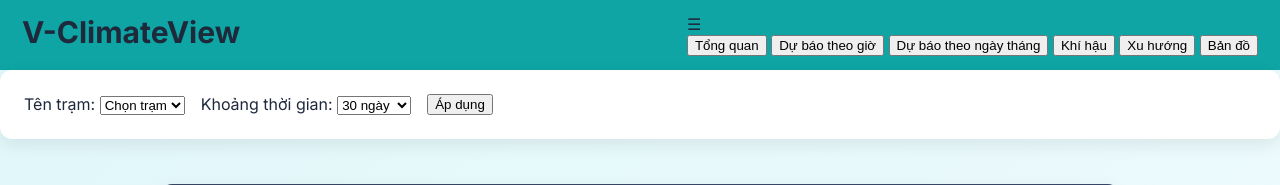
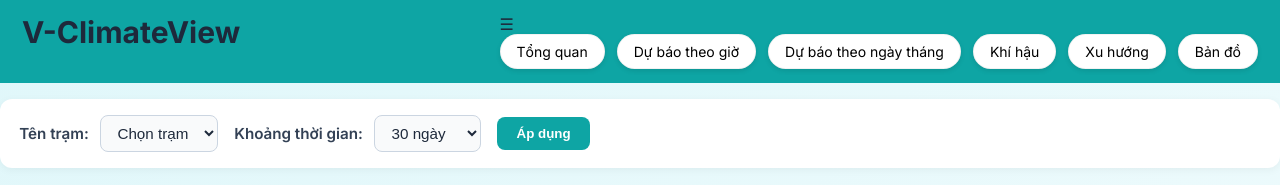
Before and after one commit to Slasher1311/V-Climate-View, a Flask app: template templates/index.html in a window 1280 px wide. Shown: the top 185 px of the page. Run offline with Flask 3, Linux system fonts and the light colour scheme; the template is opened without the code that fills it, so the values that code supplies are empty.

Commit message:
Update style.css

```diff
--- a/static/style.css
+++ b/static/style.css
@@ -28,7 +28,6 @@ body {
   margin-bottom: 1.8rem;
 }
 
-/* --- Topbar --- */
 .topbar {
   display: flex;
   justify-content: space-between;
@@ -61,8 +60,6 @@ body {
   margin-top: 1rem;
 }
 
-
-/* --- Dự báo theo giờ --- */
 .hour-scroll {
   display: flex;
   overflow-x: auto;
@@ -86,7 +83,6 @@ body {
   margin-top: 0.2rem;
 }
 
-/* --- Dự báo 5 ngày --- */
 .day-grid {
   display: grid;
   grid-template-columns: repeat(auto-fit, minmax(90px, 1fr));
@@ -160,6 +156,142 @@ body {
   padding: 1rem 1.5rem;
 }
 
+.global-filter {
+  margin: 1rem 0;
+  padding: 1rem 1.2rem;
+  border-radius: 12px;
+  background: #ffffff;
+  box-shadow: 0 2px 8px rgba(0,0,0,0.05);
+}
+
+.global-filter form {
+  display: flex;
+  flex-wrap: wrap;
+  gap: 1rem 1.5rem;
+  align-items: center;
+  justify-content: flex-start;
+}
+
+.global-filter label {
+  font-weight: 600;
+  font-size: 0.95rem;
+  color: #334155;
+  margin-right: 0.4rem;
+}
+
+.global-filter select {
+  padding: 0.5rem 0.8rem;
+  border: 1px solid #cbd5e1;
+  border-radius: 8px;
+  font-size: 0.95rem;
+  background: #f9fafb;
+  color: #1e293b;
+  cursor: pointer;
+  transition: all 0.2s ease;
+}
+
+.global-filter select:focus {
+  border-color: #0ea5a4;
+  outline: none;
+  box-shadow: 0 0 0 2px rgba(14,165,164,0.25);
+}
+
+.global-filter button {
+  padding: 0.55rem 1.2rem;
+  border: none;
+  border-radius: 8px;
+  background: #0ea5a4;
+  color: white;
+  font-weight: 600;
+  cursor: pointer;
+  transition: all 0.2s ease;
+}
+
+.global-filter button:hover {
+  background: #028a89;
+  transform: translateY(-1px);
+}
+
+@media (max-width: 640px) {
+  .global-filter form {
+    flex-direction: column;
+    align-items: stretch;
+  }
+
+  .global-filter div {
+    width: 100%;
+  }
+
+  .global-filter button {
+    width: 100%;
+    text-align: center;
+  }
+}
+.navbar {
+  background: linear-gradient(90deg, #009688, #00bfa5);
+  padding: 10px;
+  display: flex;
+  gap: 12px;
+}
+
+.navbar button {
+  background: white;
+  border: none;
+  padding: 10px 18px;
+  border-radius: 20px;
+  font-family: "Roboto", sans-serif;
+  font-size: 14px;
+  font-weight: 500;
+  cursor: pointer;
+  transition: all 0.3s ease;
+}
+
+.navbar button:hover {
+  background: #00796b;
+  color: white;
+  transform: translateY(-2px);
+}
+
+.navbar button.active {
+  background: #004d40;
+  color: white;
+  font-weight: 600;
+}
+
+.filter-menu-horizontal {
+  display: flex;
+  gap: 12px;
+  padding: 0;
+  margin: 0;
+  background: transparent;
+}
+
+.filter-item {
+  background: white;
+  border: 1px solid rgba(0,0,0,0.05);
+  padding: 8px 16px;
+  border-radius: 20px;
+  font-family: "Inter", sans-serif;
+  font-size: 14px;
+  font-weight: 500;
+  cursor: pointer;
+  transition: all 0.25s ease;
+  box-shadow: 0 2px 5px rgba(0,0,0,0.1);
+}
+
+.filter-item:hover {
+  background: #00796b;
+  color: white;
+  transform: translateY(-2px);
+}
+
+.filter-item.active {
+  background: #004d40;
+  color: white;
+  font-weight: 600;
+  box-shadow: 0 4px 8px rgba(0,0,0,0.2);
+}
+
 @media (max-width: 960px) {
   .info-row, .day-grid {
     flex-direction: column;
```
